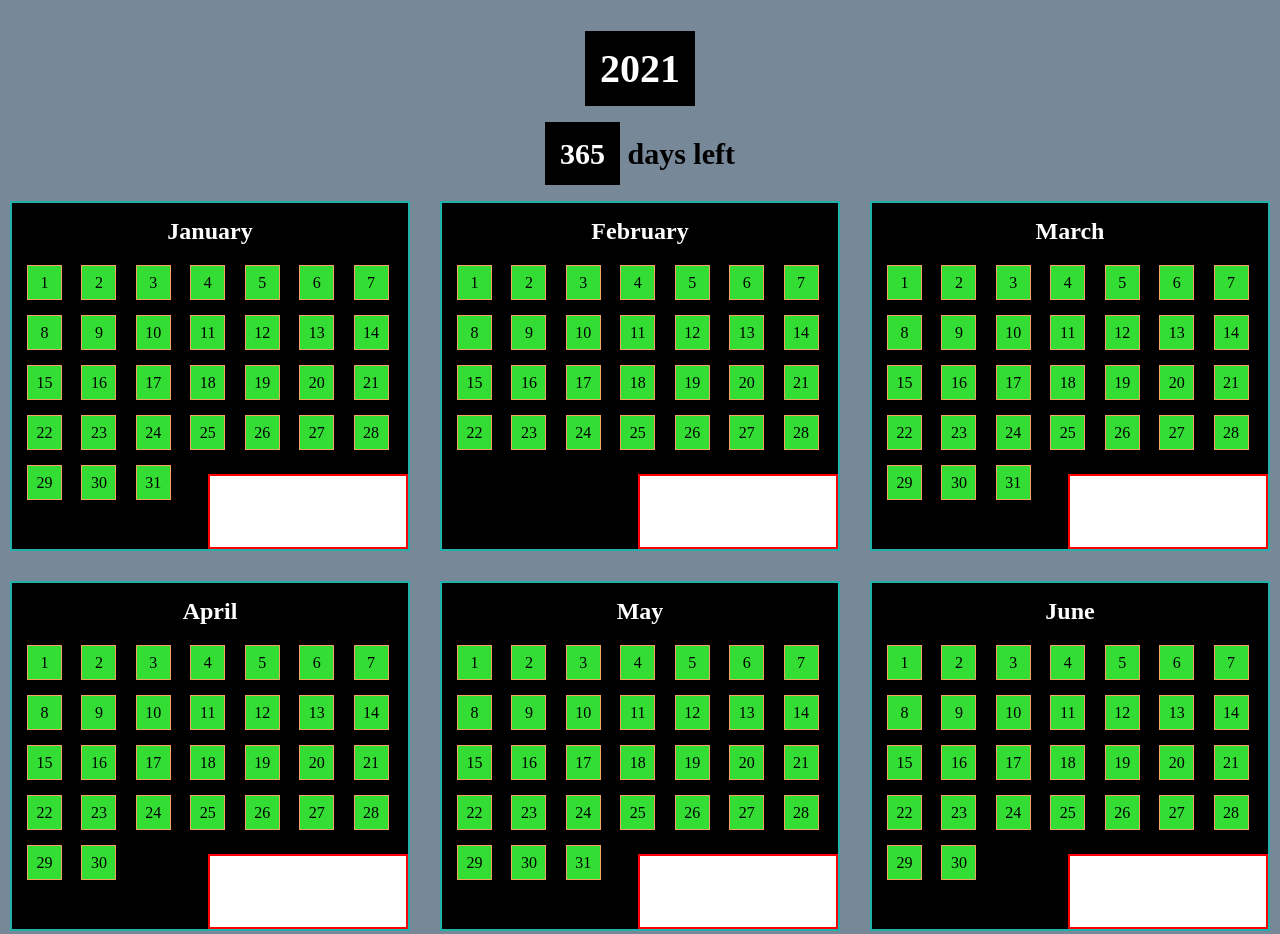
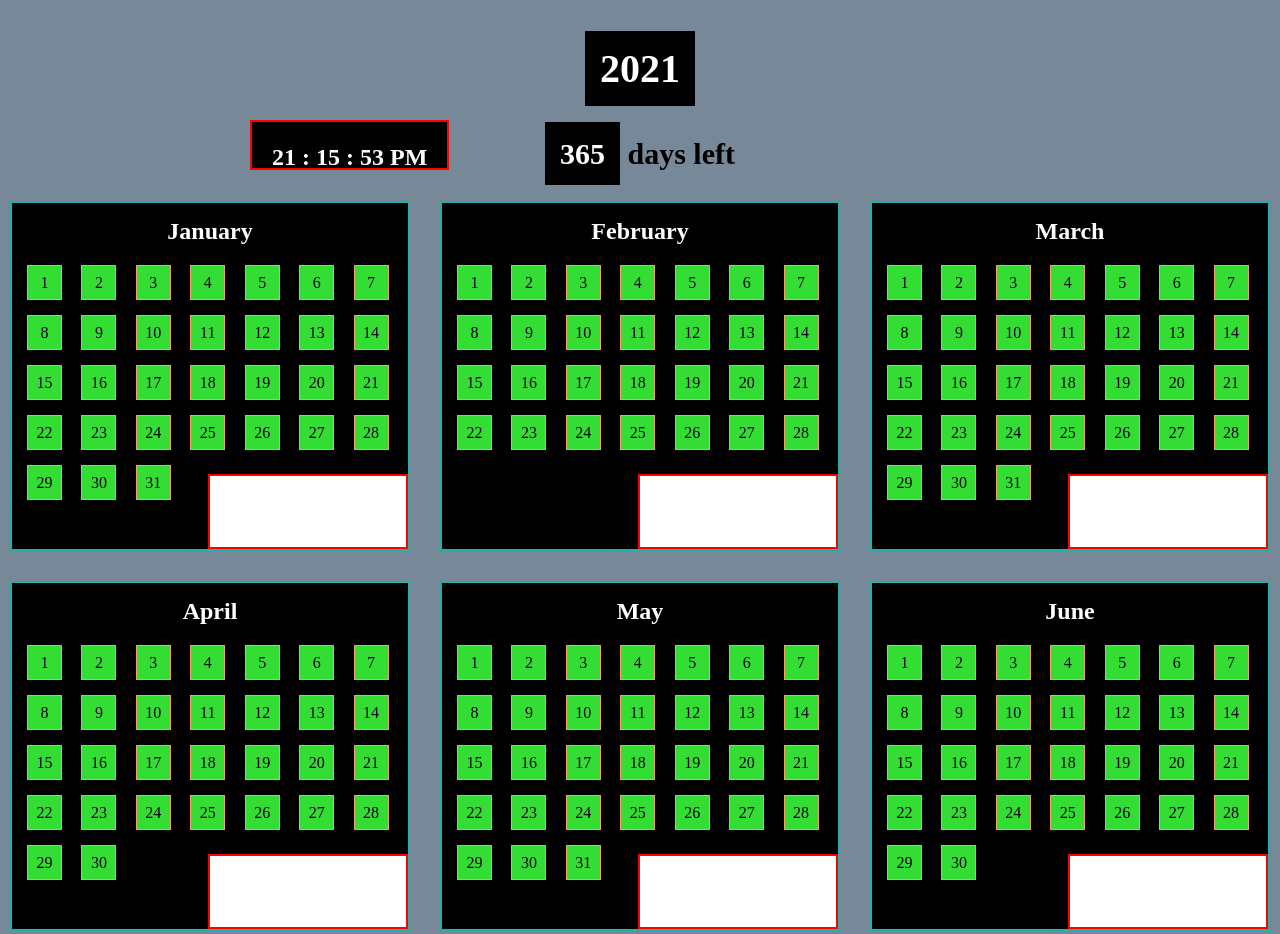
Before and after one commit to stanlys96/AutomaticCalendar, a plain HTML site: page index.html in a window 1280 px wide. Shown: the top 934 px of the page. Drawn offline with Linux system fonts and the light colour scheme.

Commit message:
add clock

```diff
--- a/app.js
+++ b/app.js
@@ -4,11 +4,50 @@ const dayLeft = document.querySelectorAll('.day-left');
 const dayNum = document.querySelectorAll('.day-num');
 const dayYear = document.querySelector('.day-year');
 const content = document.querySelector('.content');
+const hourSelector = document.querySelector('.hour');
+const minuteSelector = document.querySelector('.minute');
+const secondSelector = document.querySelector('.second');
+const indicatorSelector = document.querySelector('.indicator');
 
 const d = new Date();
 
 const month = d.getMonth();
 const date = d.getDate();
+const hour = d.getHours();
+const minute = d.getMinutes();
+const seconds = d.getSeconds();
+
+function getTime() {
+  if (hour < 10) {
+    hourSelector.innerHTML = `0${hour}`;
+  } else {
+    hourSelector.innerHTML = hour;
+  }
+
+  if (hour <= 12) {
+    indicatorSelector.innerHTML = ' AM';
+  } else {
+    indicatorSelector.innerHTML = ' PM';
+  }
+
+  if (minute < 10) {
+    minuteSelector.innerHTML = `0${minute}`;
+  } else {
+    minuteSelector.innerHTML = minute;
+  }
+
+  if (seconds < 10) {
+    secondSelector.innerHTML = `0${seconds}`;
+  } else {
+    secondSelector.innerHTML = seconds;
+  }
+
+  let t = setTimeout(function () {
+    getTime();
+  }, 1000);
+}
+
+getTime();
 
 function applyDayYear() {
   let count = 0;
--- a/index.html
+++ b/index.html
@@ -475,6 +475,11 @@
       </div>
     </div>
   </div>
+  <div class="time">
+    <!-- <h3>Indonesian Time WIB: 24 hour-format</h3> -->
+    <h2><span class="hour"></span> : <span class="minute"></span> : <span class="second"></span><span
+        class="indicator"></span></h2>
+  </div>
 </body>
 
 </html>
--- a/style.css
+++ b/style.css
@@ -2,6 +2,10 @@
   padding: 0;
   margin: 0;
   box-sizing: border-box;
+}
+
+body {
+  position: relative;
 }
 
 :root {
@@ -114,3 +118,23 @@ h2 {
   border: 1px solid red !important;
   color: red;
 }
+
+.time {
+  display: grid;
+  height: 50px;
+  padding: 5px 20px 0;
+  justify-content: center;
+  align-content: center;
+  background-color: black;
+  border: 2px solid red;
+  top: 120px;
+  left: 250px;
+  position: absolute;
+}
+
+.time h2 {
+  align-content: center;
+  justify-content: center;
+  margin-top: 10px;
+  height: 100%;
+}
```
